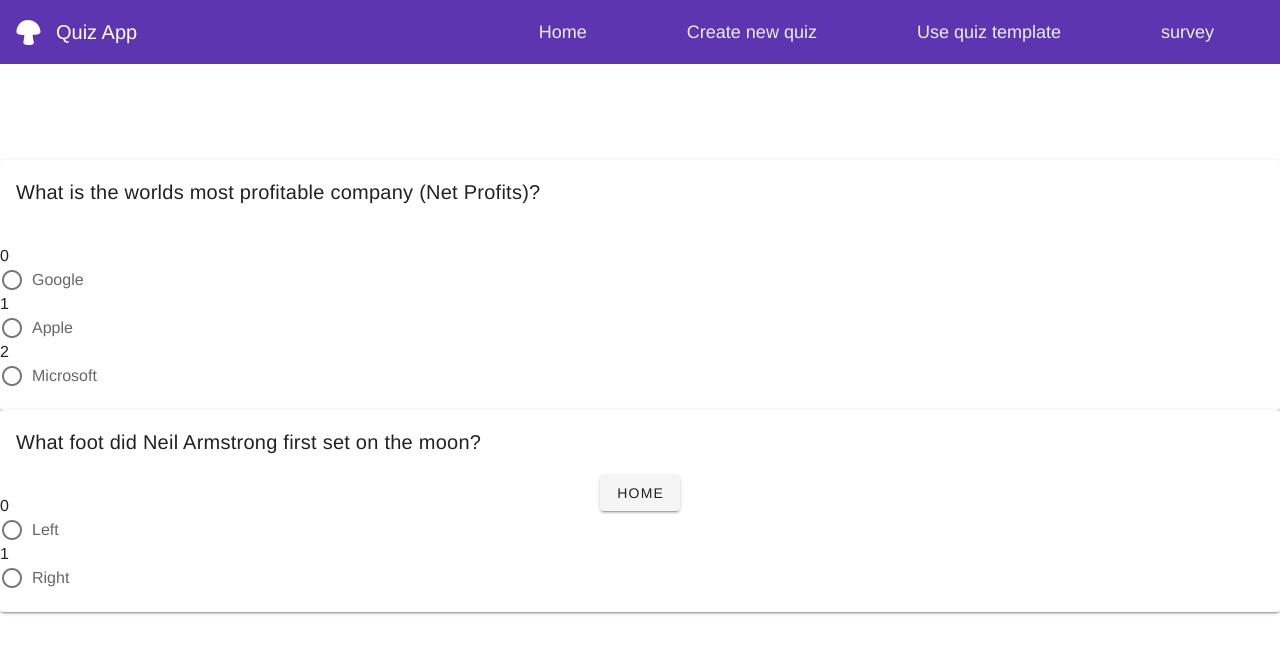
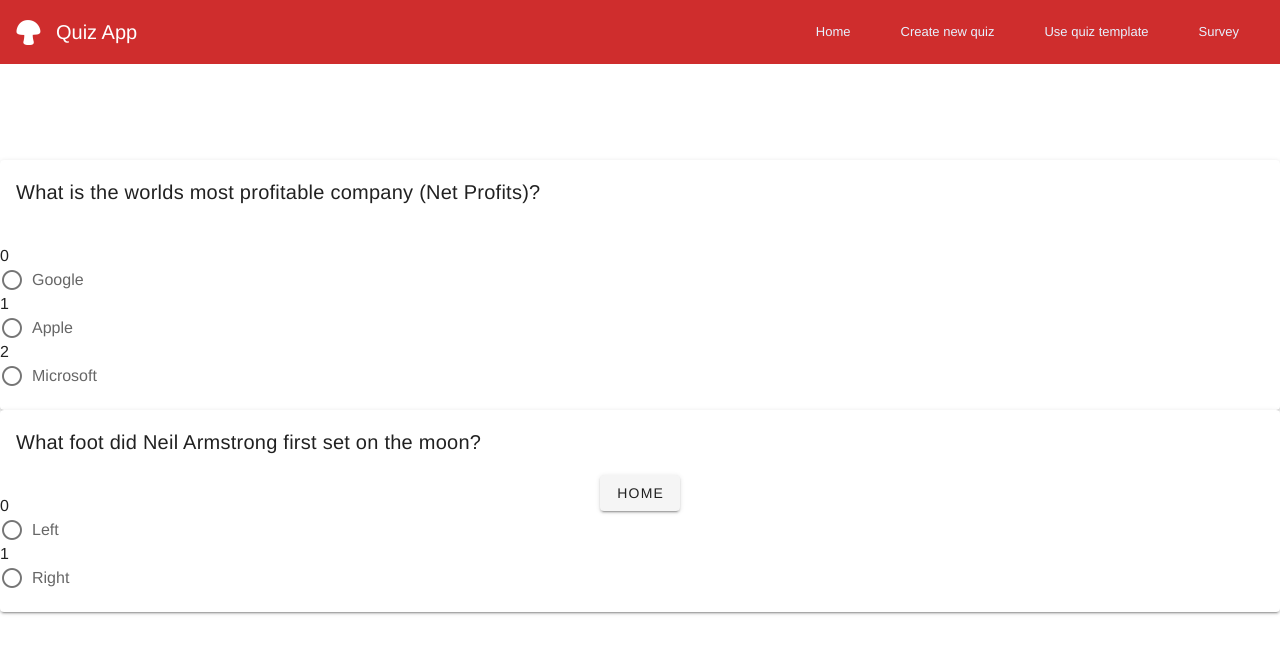
Before and after one commit to alexandratcrane/Quiz330Part3, a Vue app: page /surveys/1 in a window 1280 px wide. Shown: the top 654 px of the page. Built offline with nearby package versions, Linux system fonts and the light colour scheme.

Commit message:
made some changes to the Navigation bar

```diff
--- a/src/components/Nav.vue
+++ b/src/components/Nav.vue
@@ -4,7 +4,7 @@
 
     <v-app-bar
       absolute
-      color="#5E35B1"
+      color="#cf2d2d"
       dark
        elevate-on-scroll
 
@@ -22,7 +22,7 @@
       <router-link class="routerLink" to="/create-quiz">Create new quiz</router-link>
 
       <router-link  class="routerLink" to="/default-quiz">Use quiz template</router-link>
-       <router-link  class="routerLink" to="/surveys">survey</router-link>
+       <router-link  class="routerLink" to="/surveys">Survey</router-link>
 
 
 
@@ -42,8 +42,8 @@ export default {
 .routerLink{
      text-decoration: none;
      margin: 25px;
-    padding: 25px;
-      font-size: large;
+
+      font-size: small;
 
 }
 
```
